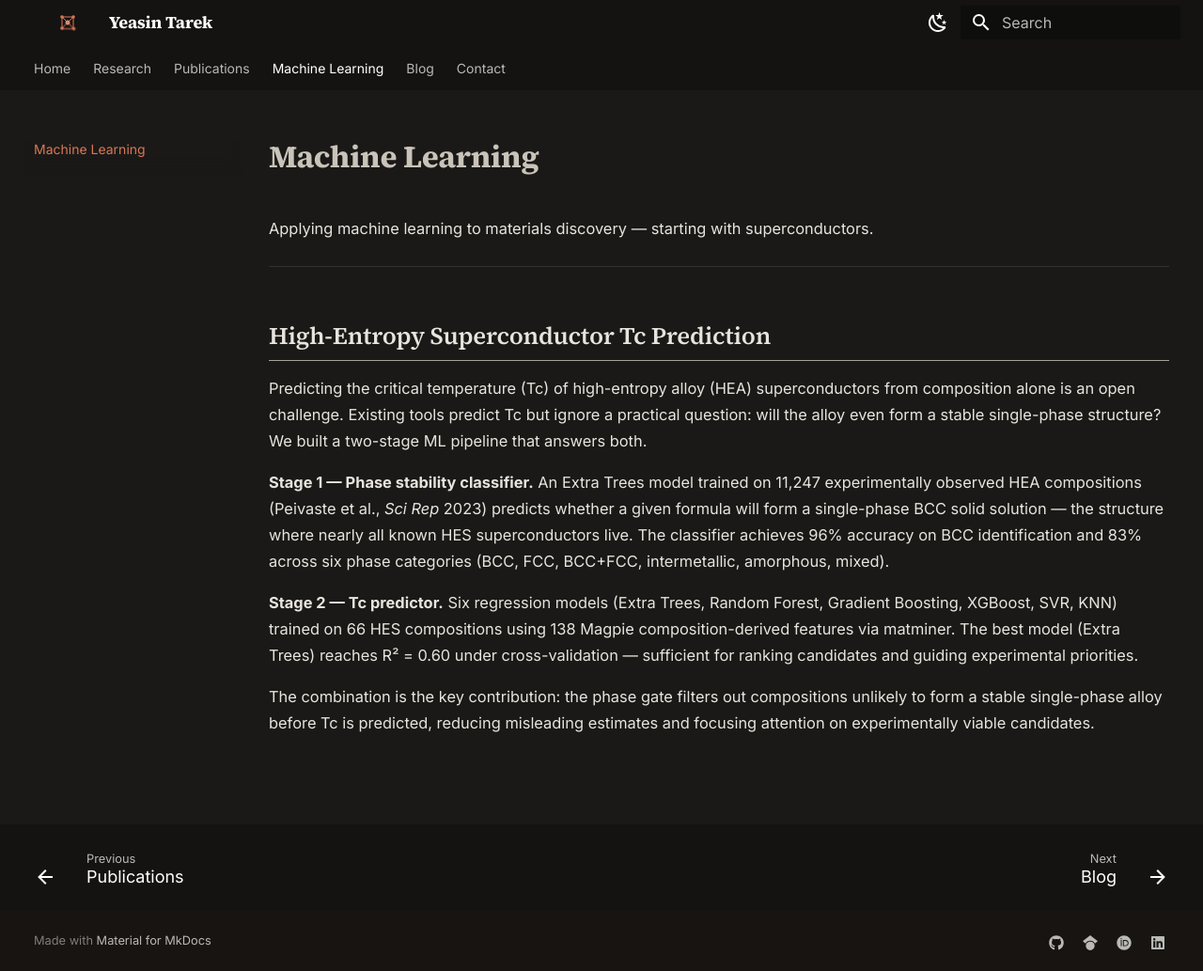
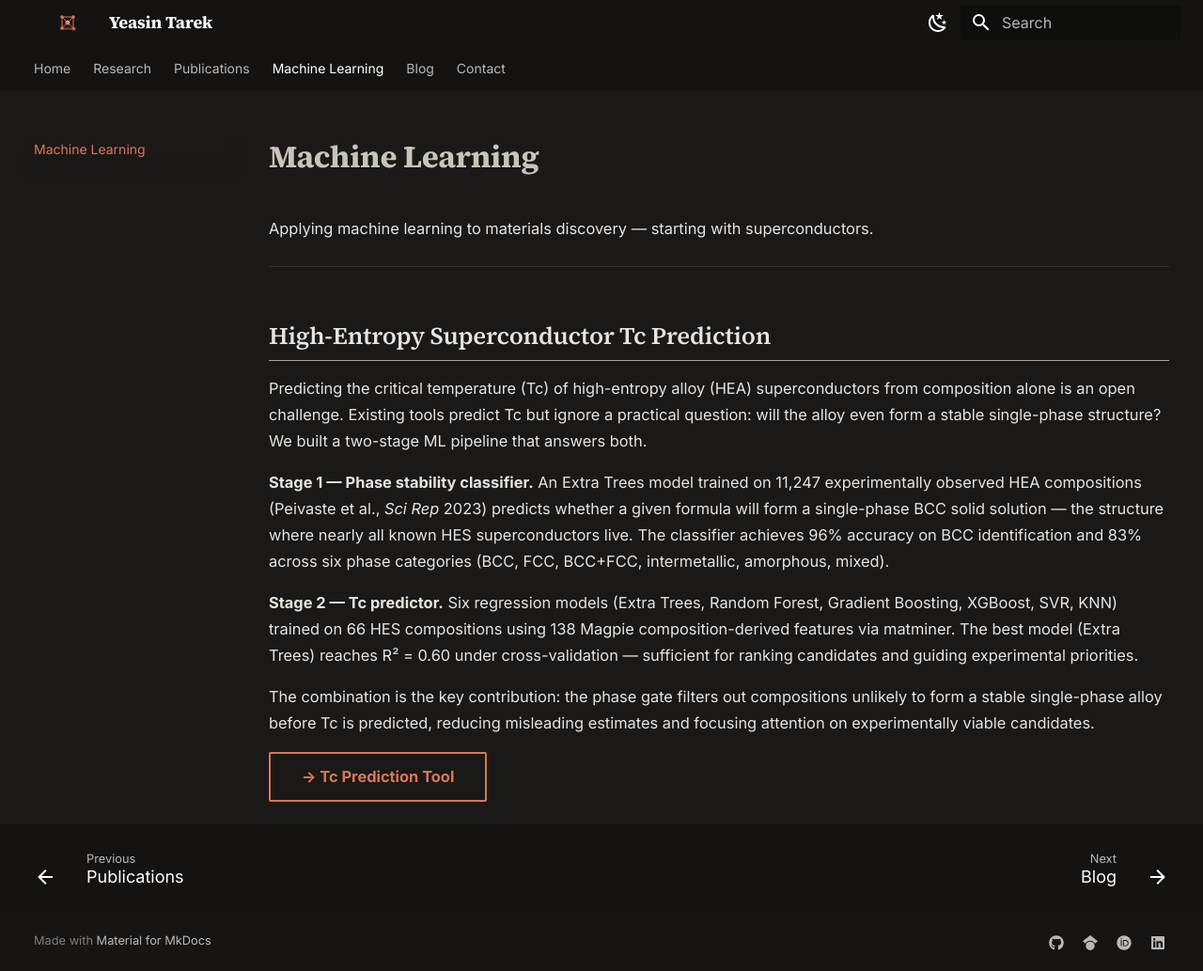
Before and after one commit to YATAREK/yeasintarek.me, an MkDocs documentation site: the page built from docs/machine-learning.md, in a window 1280 px wide and 1033 px high. Shown: the whole window at 94% size. Built offline with MkDocs 1.6.1 and Material for MkDocs 9.7.7, drawn with Linux system fonts in a browser that asks for light colours.

Commit message:
Add Tc Prediction Tool button back

```diff
--- a/docs/machine-learning.md
+++ b/docs/machine-learning.md
@@ -33,3 +33,5 @@ The combination is the key contribution: the phase gate filters out
 compositions unlikely to form a stable single-phase alloy before Tc is
 predicted, reducing misleading estimates and focusing attention on
 experimentally viable candidates.
+
+[→ Tc Prediction Tool](hes-tc-predictor/index.html){ .md-button }
```
